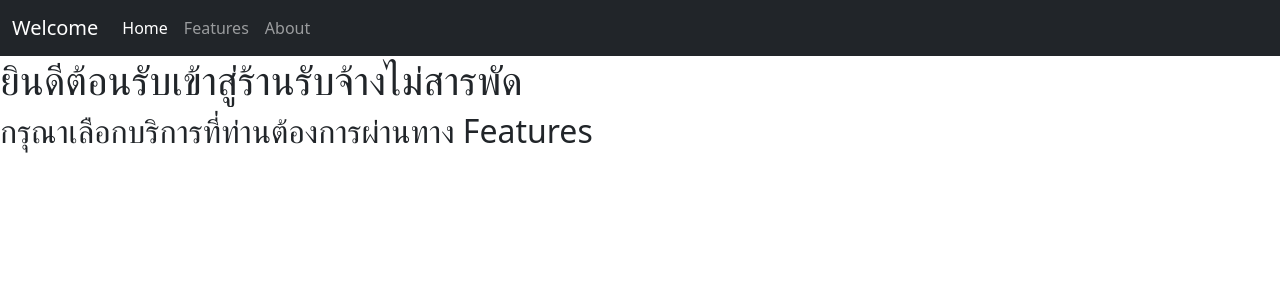
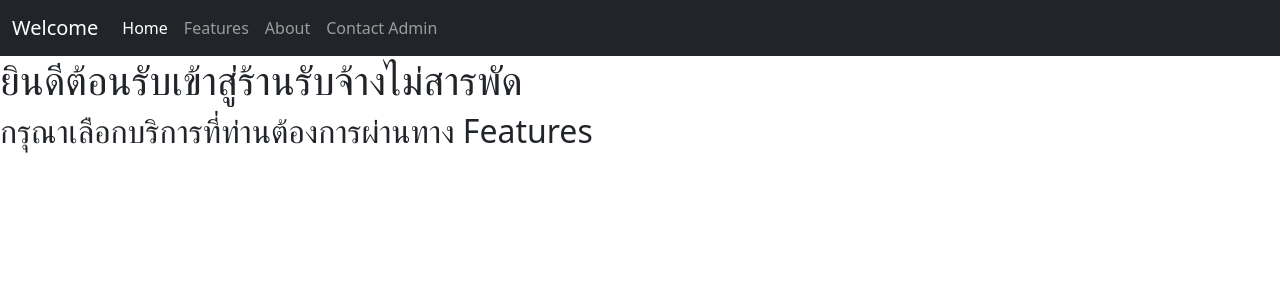
Before and after one commit to Pikcolo/pik_web, a Flask app: page / in a window 1280 px wide. Shown: the top 300 px of the page. Run offline with Flask 3, Linux system fonts and the light colour scheme.

Commit message:
add about and base

```diff
--- a/web/templates/about.html
+++ b/web/templates/about.html
@@ -18,6 +18,7 @@
                 <a class="nav-link active" aria-current="page" href="{{url_for('Home')}}">Home</a>
                 <a class="nav-link" href="#">Features</a>
                 <a class="nav-link" href="{{url_for('About')}}">About</a>
+                <a class="nav-link" href="#">Contact Admin</a>
                 </div>
             </div>
         </div>
--- a/web/templates/base.html
+++ b/web/templates/base.html
@@ -16,6 +16,7 @@
                 <a class="nav-link active" aria-current="page" href="{{url_for('Home')}}">Home</a>
                 <a class="nav-link" href="#">Features</a>
                 <a class="nav-link" href="{{url_for('About')}}">About</a>
+                <a class="nav-link" href="#">Contact Admin</a>
                 </div>
             </div>
         </div>
```
